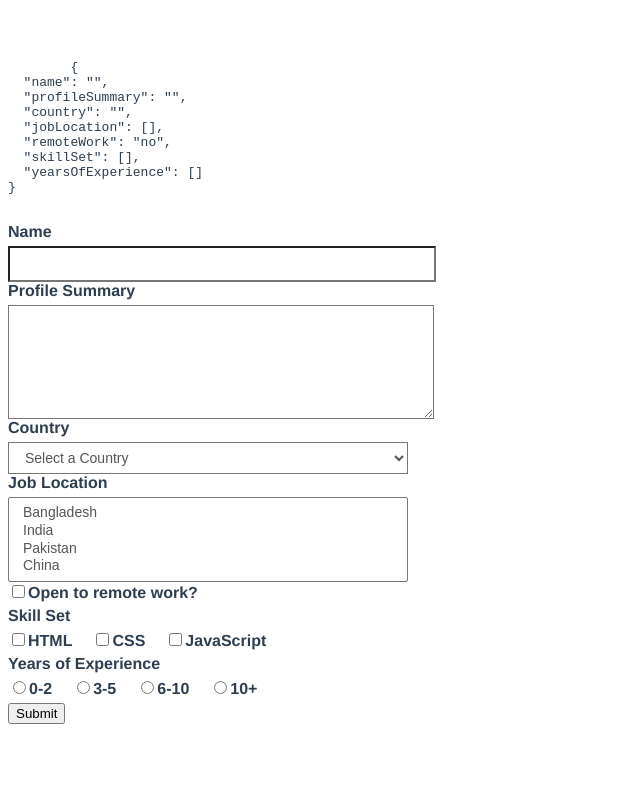
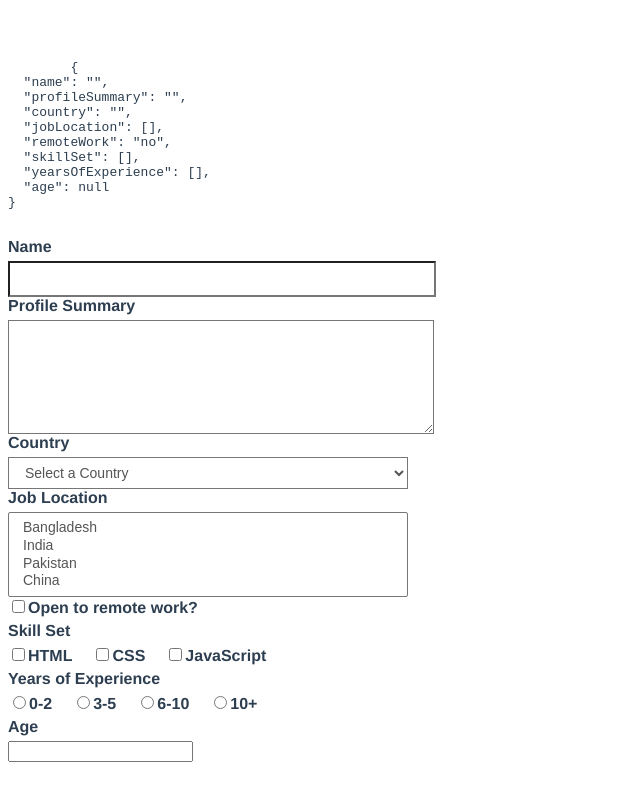
Before and after one commit to Sujon-Ahmed/vue.js-v3, a Vue app in the folder vue-basic/: page / in a window 1280 px wide. Shown: the whole page, without its empty margins (0-640 px from the left). Built offline with nearby package versions, Linux system fonts and the light colour scheme.

Commit message:
trim,number,lazy,e.preventD,keyup.enter modifiers

```diff
--- a/vue-basic/src/App.vue
+++ b/vue-basic/src/App.vue
@@ -91,7 +91,7 @@
   </div> -->
 
   <!-- Form Handling  -->
-  <form @submit="formSubmit">
+  <form @submit.prevent="formSubmit">
     <div>
       <pre>
         {{ JSON.stringify(formValues, null, 2) }}
@@ -99,7 +99,7 @@
     </div>
     <div>
       <label for="name">Name</label>
-      <input type="text" name="name" id="name" v-model="formValues.name" />
+      <input type="text" name="name" id="name" v-model.trim.lazy="formValues.name" />
     </div>
     <div>
       <label for="profile">Profile Summary</label>
@@ -204,8 +204,12 @@
       <label for="10+">10+</label>
     </div>
     <div>
+      <label for="age">Age</label>
+      <input @keyup.enter="formSubmit" type="number" name="age" id="age" v-model.number="formValues.age">
+    </div>
+    <!-- <div>
       <button>Submit</button>
-    </div>
+    </div> -->
   </form>
 </template>
 
@@ -280,6 +284,7 @@ export default {
         remoteWork: "no",
         skillSet: [],
         yearsOfExperience: [],
+        age: null
       },
     };
   },
@@ -296,8 +301,7 @@ export default {
     decrement(num) {
       this.count -= num;
     },
-    formSubmit(e) {
-      e.preventDefault();
+    formSubmit() {
       console.log('Form Values: ', this.formValues);
     }
   },
```
